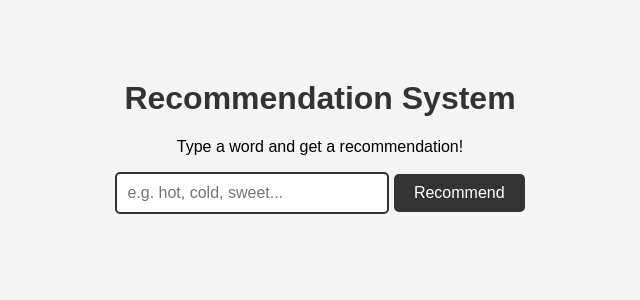
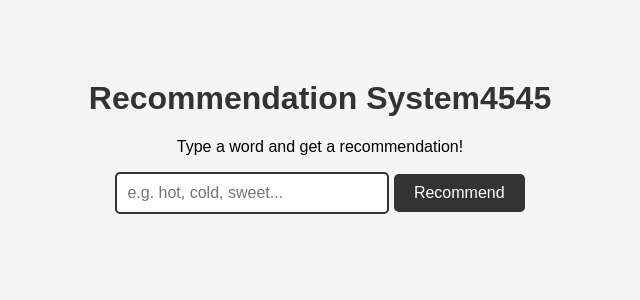
Before and after one commit to Jaafarkukhon/recommendation-app, a Flask app: page / in a window 1280 px wide. Shown: the top 300 px of the page, without its empty margins (320-960 px from the left). Run offline with Flask 3, Linux system fonts and the light colour scheme.

Commit message:
update h1 title

```diff
--- a/templates/index.html
+++ b/templates/index.html
@@ -12,7 +12,7 @@
   </style>
 </head>
 <body>
-  <h1>Recommendation System</h1>
+  <h1>Recommendation System4545</h1>
   <p>Type a word and get a recommendation!</p>
   <form method="POST">
     <input type="text" name="user_input" value="{{ user_input }}" placeholder="e.g. hot, cold, sweet...">
```
